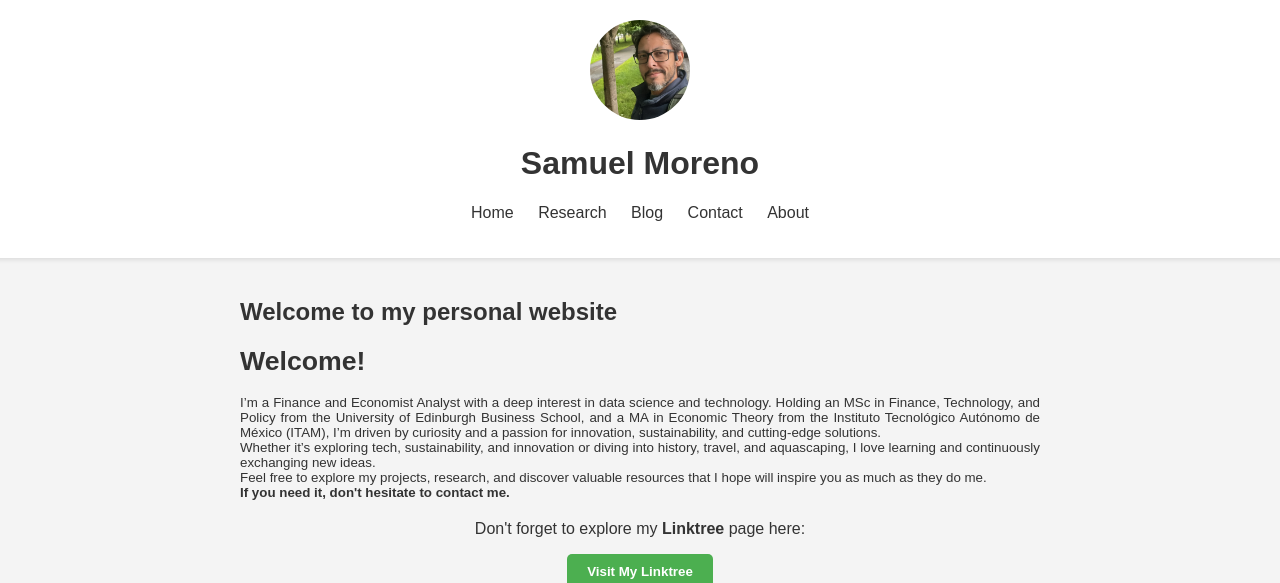
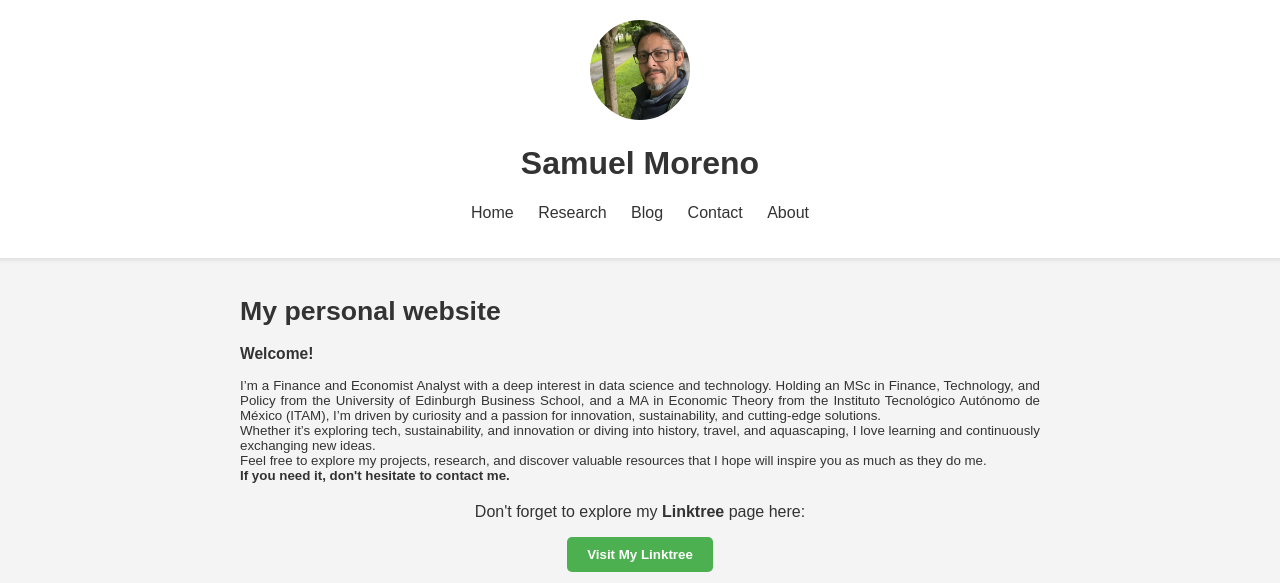
Before and after one commit to GregSom-MSc/GregSom-MSc.github.io, a Jekyll site: the page built from index.md, in a window 1280 px wide, cut to the strip 0-583 px from the top of the page. Built offline with Jekyll 4.4.1, drawn with Linux system fonts in a browser that asks for light colours.

Commit message:
other correction

```diff
--- a/index.md
+++ b/index.md
@@ -2,10 +2,11 @@
 layout: default
 ---
 
-## Welcome to my personal website
+
 
 <div style="text-align: justify;font-size:smaller;">
-<h1>Welcome!</h1>
+<h1>My personal website</h1>
+<h3>Welcome!</h3>
 
 <p>I’m a Finance and Economist Analyst with a deep interest in data science and technology. Holding an MSc in Finance, Technology, and Policy from the University of Edinburgh Business School, and a MA in Economic Theory from the Instituto Tecnológico Autónomo de México (ITAM), I’m driven by curiosity and a passion for innovation, sustainability, and cutting-edge solutions.
 
@@ -20,6 +21,7 @@ Feel free to explore my projects, research, and discover valuable resources that
 <br>
 
 <b>If you need it, don't hesitate to contact me. </b>
+
 <p>
 
 <div style="text-align: center; margin-top: 20px;">
```
